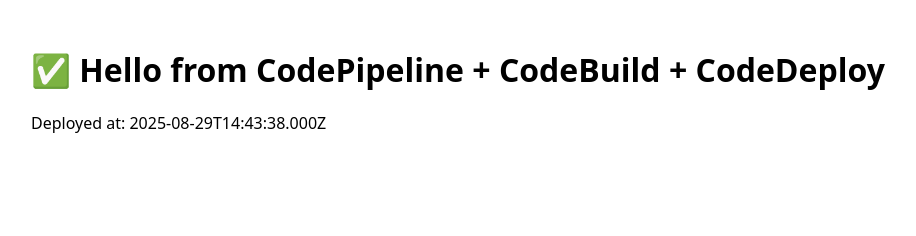
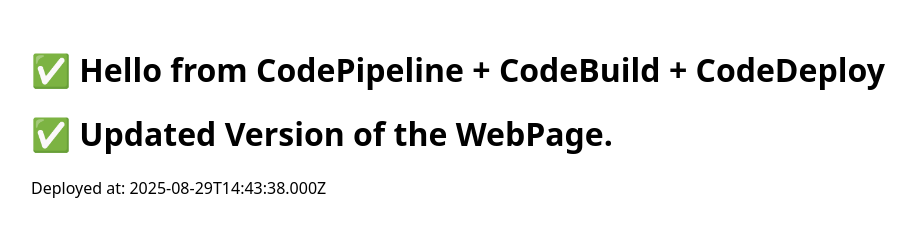
Before and after one commit to Gokulk-306/First-deployment-repo, a plain HTML site: page index.html in a window 1280 px wide. Shown: the whole page, without its empty margins (17-933 px from the left). Drawn offline with Linux system fonts and the light colour scheme.

Commit message:
New Commit Updated

```diff
--- a/index.html
+++ b/index.html
@@ -3,6 +3,7 @@
   <head><meta charset="utf-8"><title>Deployed via CodePipeline</title></head>
   <body style="font-family: system-ui; margin: 3rem;">
     <h1>✅ Hello from CodePipeline + CodeBuild + CodeDeploy</h1>
+    <h1>✅ Updated Version of the WebPage.</h1>
     <p>Deployed at: <span id="ts"></span></p>
     <script>document.getElementById('ts').textContent=new Date().toISOString();</script>
   </body>
```
